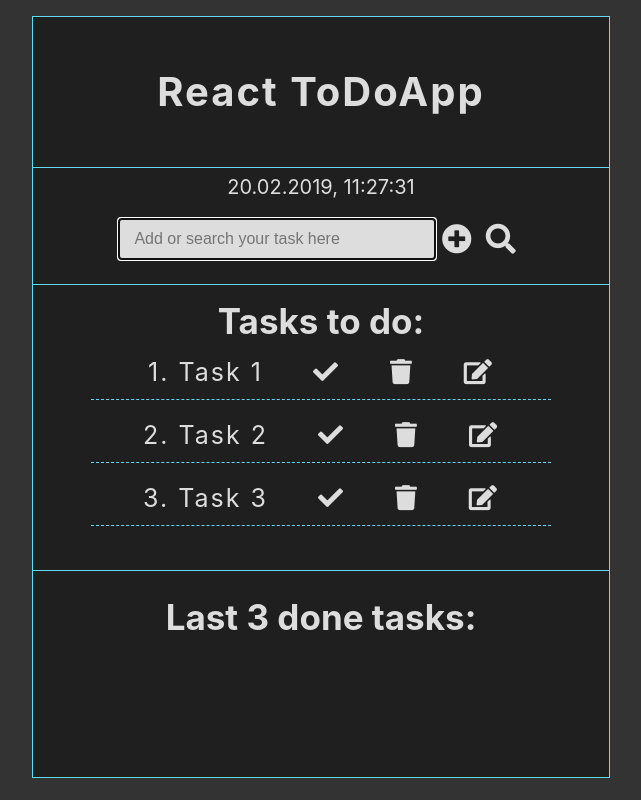
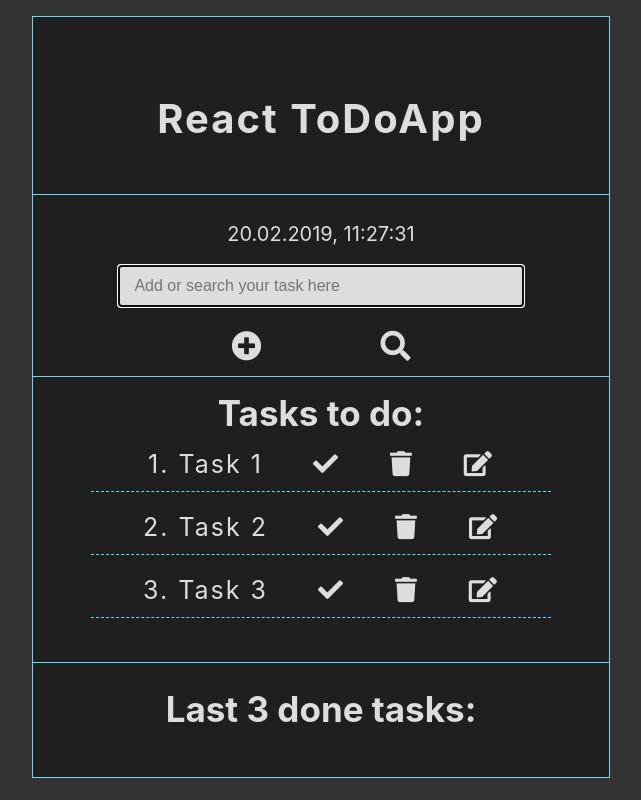
Before and after one commit to mjesiolowski/React-ToDoApp, a React (Create React App) app: page / in a window 1280 px wide. Shown: the whole page, without its empty margins (319-960 px from the left). Built offline with nearby package versions, Linux system fonts and the light colour scheme.

Commit message:
BEM structure change

```diff
--- a/src/components/Header.js
+++ b/src/components/Header.js
@@ -28,18 +28,18 @@ class Header extends React.Component {
          = this.props
 
       return (<>
-         <h1 className="header header__title">React ToDoApp</h1>
-         <p className="header header__time">{this.state.time}</p>
+         <h1 className="header__title">React ToDoApp</h1>
+         <p className="header__time">{this.state.time}</p>
 
-         <form className="header header__form" onSubmit={handleHeaderInputSubmit}>
-            <input className="header header__input" type="text" placeholder="Add or search your task here" value={value} onChange={handleHeaderInputValue} autoFocus />
+         <form className="header__form" onSubmit={handleHeaderInputSubmit}>
+            <input className="header__form__input" type="text" placeholder="Add or search your task here" value={value} onChange={handleHeaderInputValue} autoFocus />
 
-            <i className="fas fa-plus-circle header header__icon" onClick={handleAddTaskButton}></i>
-            <i className="fas fa-search header header__icon" onClick={handleSearchTaskButton}></i>
+            <i className="fas fa-plus-circle header__form__icon" onClick={handleAddTaskButton}></i>
+            <i className="fas fa-search header__form__icon" onClick={handleSearchTaskButton}></i>
          </form>
 
-         {alert && <p className="header header__warning-info">Minimum 3 characters required!!</p>}
-         {duplicate && <p className="header header__warning-info">Task already on the list!</p>}
+         {alert && <p className="header__warning-info">Minimum 3 characters required!!</p>}
+         {duplicate && <p className="header__warning-info">Task already on the list!</p>}
 
 
       </>);
--- a/src/components/TasksList.js
+++ b/src/components/TasksList.js
@@ -52,13 +52,21 @@ const TasksList = props => {
 
    return (
       <>
-         <div className="tasksList tasksToDo">
+         <div className="tasksList">
+
             {
                !searchSection ?
                   (active.length > 0 ?
                      <>
-                        <h2 className="tasksToDo__title">Tasks to do:</h2>
-                        <ul className="tasksToDo__list">{active}</ul>
+                        <div className="tasksToDo">
+                           <h2 className="tasksToDo__title">Tasks to do:</h2>
+                           <ul className="tasksToDo__list">{active}</ul>
+                        </div>
+
+                        <div className="doneTasks">
+                           <h2 className="doneTasks__title">Last 3 done tasks:</h2>
+                           <ul className="doneTasks__list">{done}</ul>
+                        </div>
                      </>
                      :
                      <h2 className="searchedTasks__title">No tasks on your list!</h2>)
@@ -72,17 +80,6 @@ const TasksList = props => {
             }
 
          </div>
-
-         {!searchSection ?
-            <>
-               <div className="doneTasks">
-                  <h2 className="doneTasks__title">Last 3 done tasks:</h2>
-                  <ul className="doneTasks__list">{done}</ul>
-               </div>
-            </>
-            : null}
-
-
       </>
    );
 }
--- a/src/components/TasksToDo.js
+++ b/src/components/TasksToDo.js
@@ -20,7 +20,7 @@ const TasksToDo = props => {
    return (
       <>
          {taskEdited ? <form onSubmit={(e) => editTaskHandler(e, id)}>
-            <input className="taksToDo taskToDo__input" value={editedValue} onChange={inputHandler} autoFocus />
+            <input className="taskToDo__input" value={editedValue} onChange={inputHandler} autoFocus />
          </form>
             :
             <li className="tasksToDo__item">
--- a/src/styles/Header.css
+++ b/src/styles/Header.css
@@ -1,7 +1,3 @@
-.header {
-   margin: 0 auto;
-}
-
 .header__title {
    border-bottom: 1px solid #61DAF7;
    font-size: 4rem;
@@ -17,25 +13,25 @@
 .header__form {
    display: flex;
    flex-wrap: wrap;
-   justify-content: space-between;
-   align-items: flex-start;
+   justify-content: space-evenly;
+   align-items: center;
    width: 70%;
    padding: 0 2rem 0 2rem;
    margin: 2rem auto 0;
 }
 
-.header__input {
-   flex-grow: 1;
+.header__form__input {
+   flex-basis: 100%;
    height: 4rem;
    padding: 0 1.5rem;
-   margin-bottom: 2.5rem;
+   margin-bottom: 1rem;
    border: none;
    background: #DDD;
    font-size: 1.6rem;
 }
 
-.header__icon {
-   margin: 0 .7rem;
+.header__form__icon {
+   margin: 1rem .7rem;
    font-size: 3rem;
    line-height: 4rem;
    cursor: pointer;
@@ -52,19 +48,6 @@
    font-size: 1.8rem;
 }
 
-@media (max-width: 1050px) {
-   .header__form {
-      justify-content: space-evenly;
-   }
-
-   .header__input {
-      flex-basis: 100%
-   }
-
-   .header__icon {
-      margin: .7rem;
-   }
-}
 
 @media (max-width: 750px) {
    .header__title {
```
